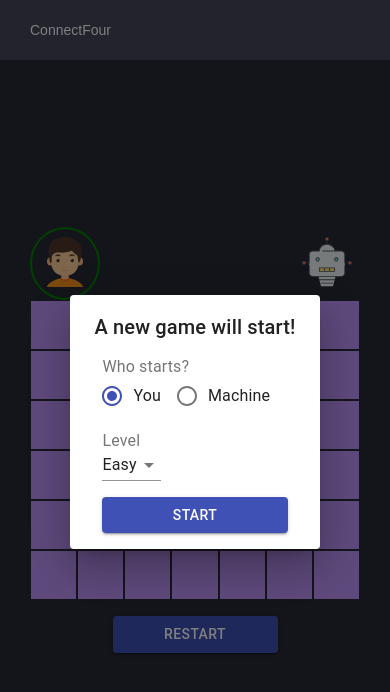
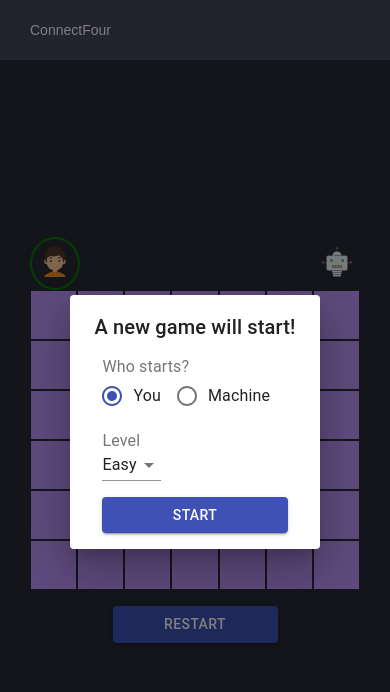
Before and after one commit to pedromtec/connectfour, a React (Create React App) app: page / in a window 390 px wide. Shown: the top 692 px of the page. Built offline with nearby package versions, Linux system fonts and the light colour scheme.

Commit message:
Adjust avatar size on mobile

```diff
--- a/src/components/HeaderStatus/styled.ts
+++ b/src/components/HeaderStatus/styled.ts
@@ -27,6 +27,10 @@ export const AvatarContainer = styled.div`
 `
 
 export const Avatar = styled.img`
-  width: 50px;
-  height: 50px;
+  width: 30px;
+  height: 30px;
+  @media (min-width: 600px) {
+    width: 50px;
+    height: 50px;
+  }
 `
```
